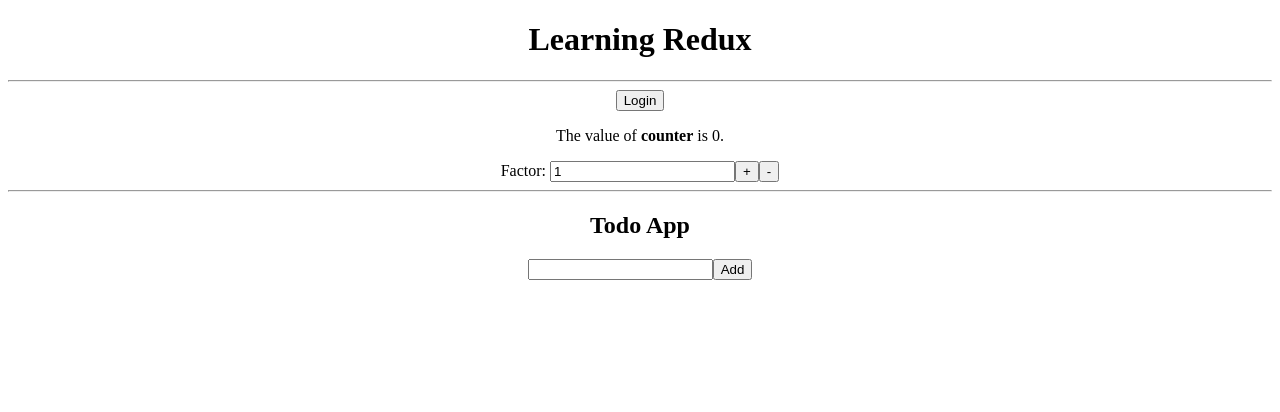
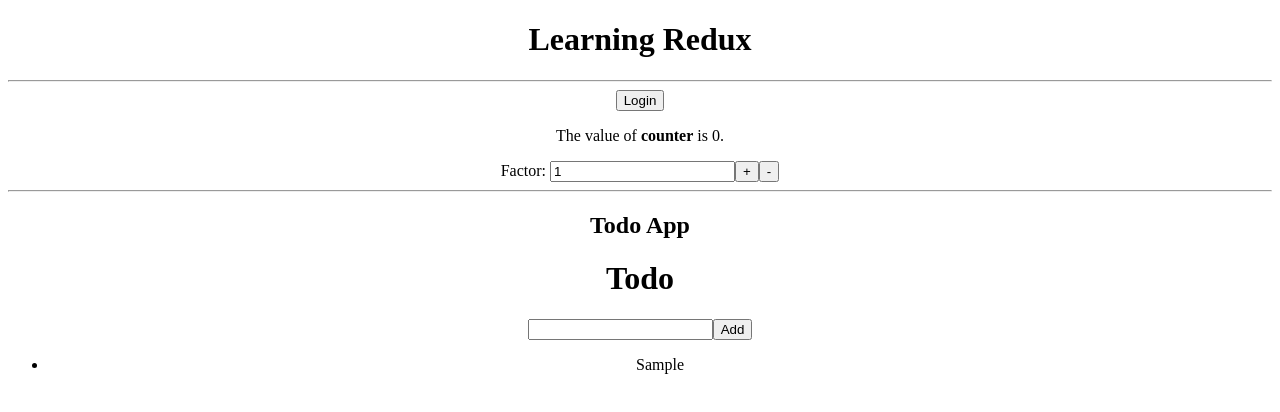
Before and after one commit to aakritsubedi/learn-redux, a React (Create React App) app: page / in a window 1280 px wide. Both pictures are taken after typing "Sample" into the empty fields and a click on the button "Add". Shown: the top 412 px of the page. Built offline with nearby package versions, Linux system fonts and the light colour scheme.

Commit message:
List all todos

```diff
--- a/src/App.js
+++ b/src/App.js
@@ -1,8 +1,9 @@
 import React, { useState } from 'react';
 import { useSelector, useDispatch } from 'react-redux';
 
+import Todo from 'views/Todo';
+
 import { increment, decrement, login, logout } from 'actions';
-import AddTodo from 'views/Todo/AddTodo';
 
 const App = () => {
   const [factor, setFactor] = useState(1);
@@ -31,7 +32,7 @@
       <button onClick={() => dispatch(decrement(factor))}>-</button>
       <br /> <hr />
       <h2>Todo App</h2>
-      <AddTodo />
+      <Todo />
     </div>
   );
 };
--- a/src/views/Todo/AddTodo/AddTodo.js
+++ b/src/views/Todo/AddTodo/AddTodo.js
@@ -1,16 +1,18 @@
 import React from 'react';
-import { connect } from 'react-redux';
+import { useDispatch } from 'react-redux';
 
 import { addTodo } from 'actions';
 
-const AddTodo = (props) => {
+const AddTodo = () => {
+  const dispatch = useDispatch();
+
   return (
     <div>
       <form
         onSubmit={(e) => {
           e.preventDefault();
           let todo = e.target.userTodo.value;
-          props.dispatch(addTodo(todo));
+          dispatch(addTodo(todo));
           e.target.userTodo.value = "";
         }}
       >
@@ -21,4 +23,4 @@
   );
 };
 
-export default connect()(AddTodo);
+export default AddTodo;
--- /dev/null
+++ b/src/views/Todo/ListTodo/TodoList.js
@@ -0,0 +1,20 @@
+import React from 'react';
+import { useSelector } from 'react-redux';
+
+const TodoList = () => {
+  let todos = useSelector((state) => state.todos.data);
+
+  return (
+    <div>
+      <ul>
+        {todos.map((item, index) => {
+          return (
+            <li key={index}>{item.todo}</li>
+          )
+        })}
+      </ul>
+    </div>
+  )
+}
+
+export default TodoList
--- /dev/null
+++ b/src/views/Todo/ListTodo/index.js
@@ -0,0 +1,3 @@
+import TodoList from './TodoList';
+
+export default TodoList;
--- a/src/views/Todo/Todo.js
+++ b/src/views/Todo/Todo.js
@@ -1,9 +1,13 @@
 import React from 'react';
+import AddTodo from './AddTodo';
+import ListTodo from './ListTodo';
 
 const Todo = () => {
   return (
     <div>
       <h1>Todo</h1>
+      <AddTodo />
+      <ListTodo />
     </div>
   );
 };
--- a/src/views/Todo/index.js
+++ b/src/views/Todo/index.js
@@ -0,0 +1,3 @@
+import Todo from './Todo';
+
+export default Todo;
```
